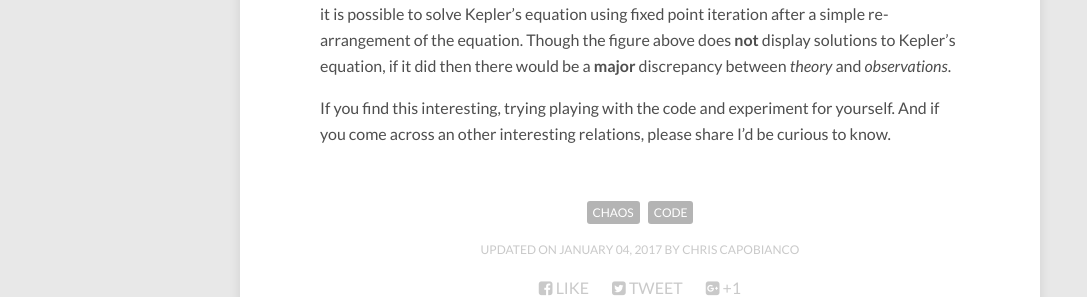
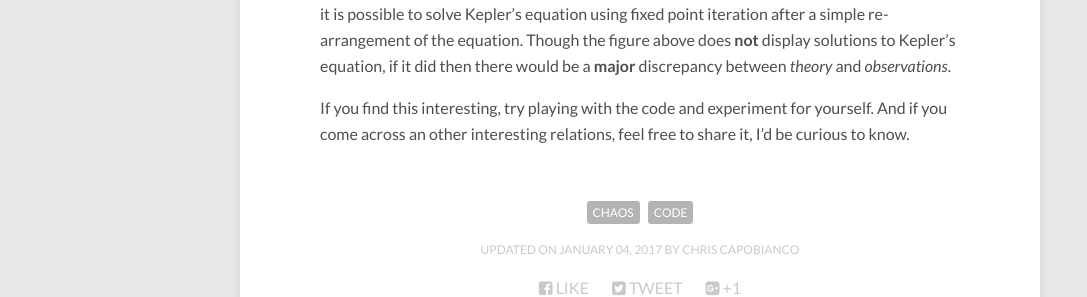
Before and after one commit to ccapo/infinitedimensionalspace.github.io, a Jekyll site: the page built from _posts/2017-01-04-dynamical-chaos.md, in a window 1280 px wide and 900 px high, scrolled down 1828 px. Shown: the part 162-459 px from the top of the window, without its empty margins (0-1087 px from the left). Built offline with Jekyll 4.4.1, drawn with Linux system fonts in a browser that asks for light colours; nearby versions of some CDN libraries; comment, search, counter and statistics services are not loaded.

Commit message:
Update 2017-01-04-dynamical-chaos.md

```diff
--- a/_posts/2017-01-04-dynamical-chaos.md
+++ b/_posts/2017-01-04-dynamical-chaos.md
@@ -27,4 +27,4 @@
 
 The two recurrence relations appear to be quite different, but they seem to produce similar chaotic behaviour. This recurrence formula is actually based on [Kepler's equation](https://en.wikipedia.org/wiki/Kepler%27s_equation), and in fact it is possible to solve Kepler's equation using fixed point iteration after a simple re-arrangement of the equation. Though the figure above does **not** display solutions to Kepler's equation, if it did then there would be a **major** discrepancy between *theory* and *observations*.
 
-If you find this interesting, trying playing with the code and experiment for yourself. And if you come across an other interesting relations, please share I'd be curious to know.
+If you find this interesting, try playing with the code and experiment for yourself. And if you come across an other interesting relations, feel free to share it, I'd be curious to know.
```
